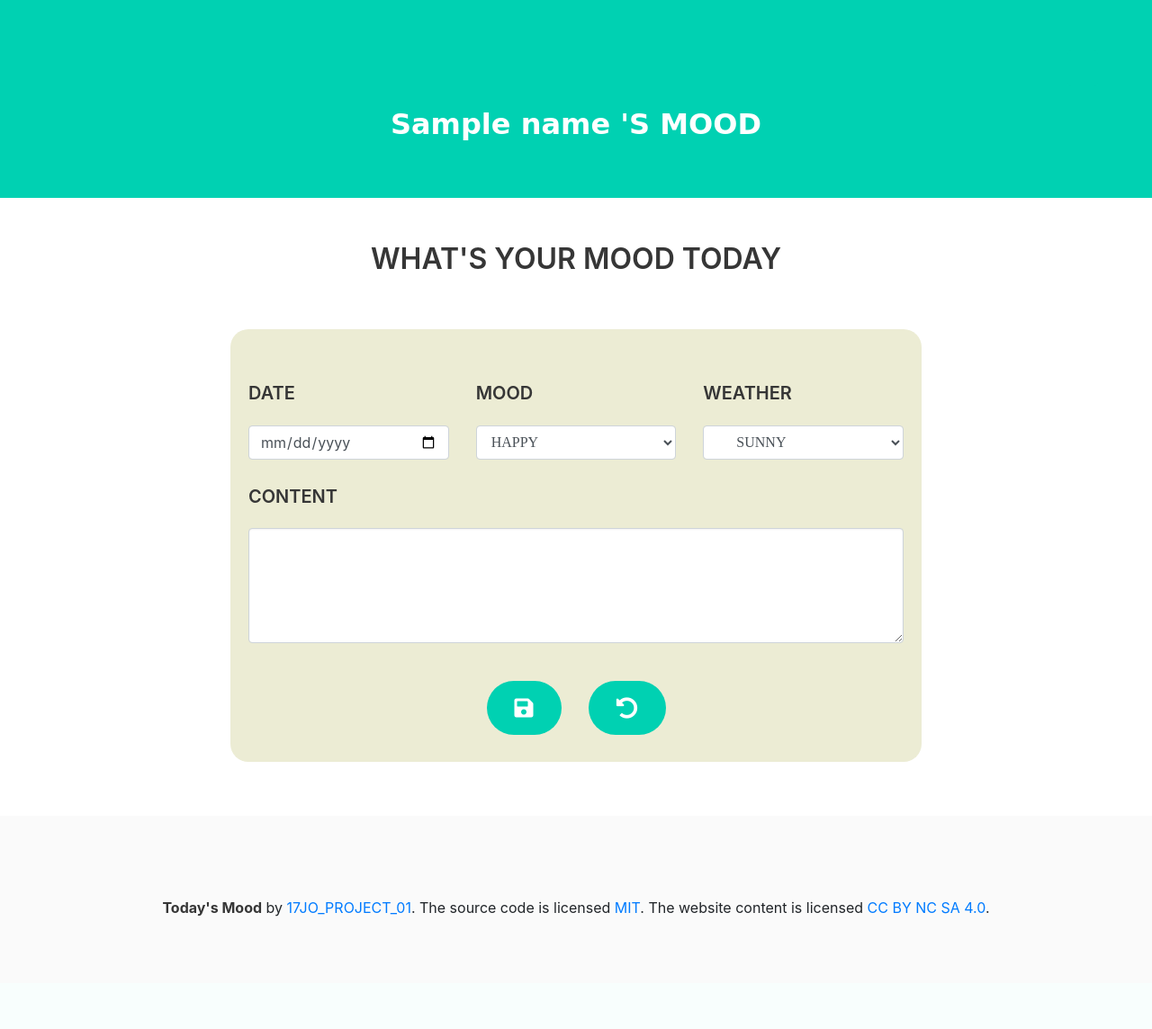
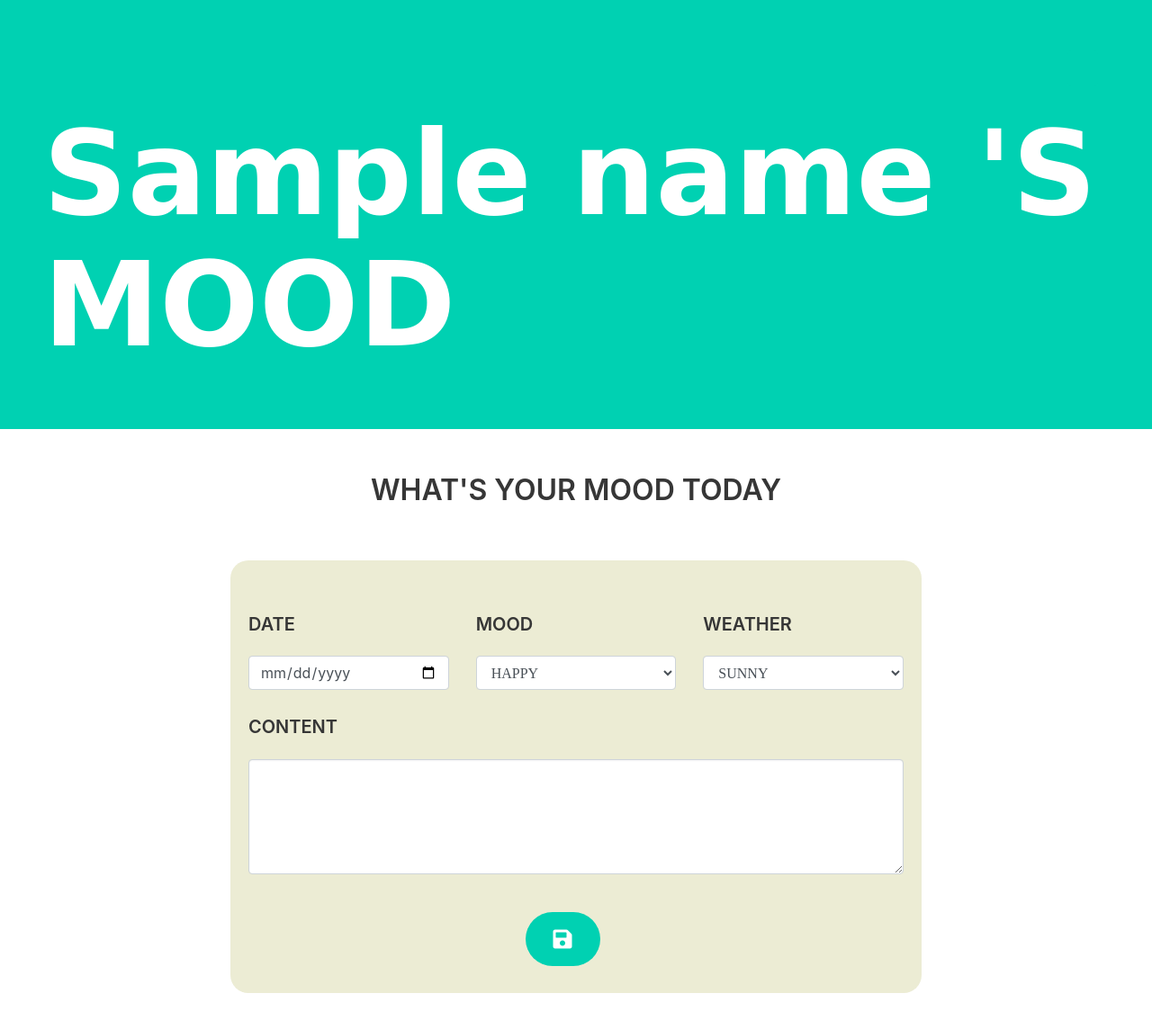
Before and after one commit to reaqua07/17JO_project, a Flask app: template templates/write.html in a window 1280 px wide. Shown: the top 1144 px of the page at 90% size. Before the commit the page ends 1019 px from the top, so only its background shows below. Run offline with Flask 2, Linux system fonts and the light colour scheme; the template is opened without the code that fills it: most values are stand-ins (such as "Sample title", 1, 10 or a date in 2020); some libraries are stand-ins or nearby versions; some web fonts are replaced.

Commit message:
Update write.html

```diff
--- a/templates/write.html
+++ b/templates/write.html
@@ -28,13 +28,13 @@
     <script src="https://maxcdn.bootstrapcdn.com/bootstrap/4.0.0/js/bootstrap.min.js"
             integrity="sha384-JZR6Spejh4U02d8jOt6vLEHfe/JQGiRRSQQxSfFWpi1MquVdAyjUar5+76PVCmYl"
             crossorigin="anonymous"></script>
+    <link rel="stylesheet" href="https://stackpath.bootstrapcdn.com/bootstrap/4.3.1/css/bootstrap.min.css" >
+    <link rel="stylesheet" href="resources/css/plugin/datepicker/bootstrap-datepicker.css">
+
 
     <!-- css -->
     <link rel="stylesheet" href="/static/mycss.css">
 
-
-    <!-- datepicker 는 jquery 1.7.1 이상 bootstrap 2.0.4 이상 버전이 필요함 -->
-    <!-- jQuery가 먼저 로드 된 후 datepicker가 로드 되어야함.-->
     <link rel="stylesheet" href="https://stackpath.bootstrapcdn.com/bootstrap/4.3.1/css/bootstrap.min.css">
     <link rel="stylesheet" href="resources/css/plugin/datepicker/bootstrap-datepicker.css">
 
@@ -72,45 +72,13 @@
             })
         }
 
-        function showDiaries() {
-            $.ajax({
-                type: "GET",
-                url: "/api/main",
-                data: {},
-                success: function (response) {
 
-                    let diaries = response.user_diaries
+        $('#currentDate').change(function () {
+            let date = $('#currentDate').val();
+            alert(date);
+        });
 
-                    for (let i = 0; i < diaries.length; i++) {
 
-                        let date = diaries[i]['date'];
-                        let weather = diaries[i]['weather'];
-                        let mood = diaries[i]['mood'];
-                        let content = diaries[i]['content'];
-                        let _id = diaries[i]['_id'];
-
-                        let temp_html = `
-                                       <article class="tile is-child box" id="${_id}>
-                                            <input type="hidden" value="${_id}" />
-                                            <span class="subtitle">${mood}</span>
-                                            <span class="subtitle">${weather}</span>
-                                            <div><p class="title">${date}</p></div>
-                                            <div class="content">
-                                                <p>${content}</p>
-                                            </div>
-                                            <div class="buttons">
-                                                <button id="editbtn" class="button is-primary is-light" onclick="edit()">EDIT</button>
-                                                <button id="delbtn" class="button is-danger is-light" onclick='deletediaries("${_id}")'>DELETE</button>
-                                            </div>
-                                        </article>`
-
-                        $('#full-box').append(temp_html)
-                        window.location.href = '/main'
-
-                    }
-                }
-            })
-        }
 
     </script>
 
@@ -138,8 +106,8 @@
                     </div>
                 </div>
             </div>
-            <div class="center font-title">
-                <p class="title "> {{name}} 'S MOOD</p>
+            <div class="center ">
+                <p class="title font-title"> {{name}} 'S MOOD</p>
             </div>
         </div>
     </div>
@@ -172,8 +140,8 @@
                 <div class="col-md-4">
                     <label class="form-label title is-5">WEATHER</label>
                     <select class="weather form-control" id="weather">
-                        <option value="sunny">&#xf6d5 SUNNY</option>
-                        <option value="foggy">&#xf005 FOGGY</option>
+                        <option value="sunny">SUNNY</option>
+                        <option value="foggy">FOGGY</option>
                         <option value="rainy">RAINY</option>
                         <option value="cloudy">CLOUDY</option>
                         <option value="snowy">SNOWY</option>
@@ -191,9 +159,6 @@
                         <i class="fas fa-save"></i>
                     </button>
                     <span class="back-btn">
-                    <button class="button is-primary is-rounded is-large" onclick="showDiaries()">
-                    <i class="fas fa-undo-alt"></i>
-                    </button>
                 </span>
                 </div>
             </form>
```
